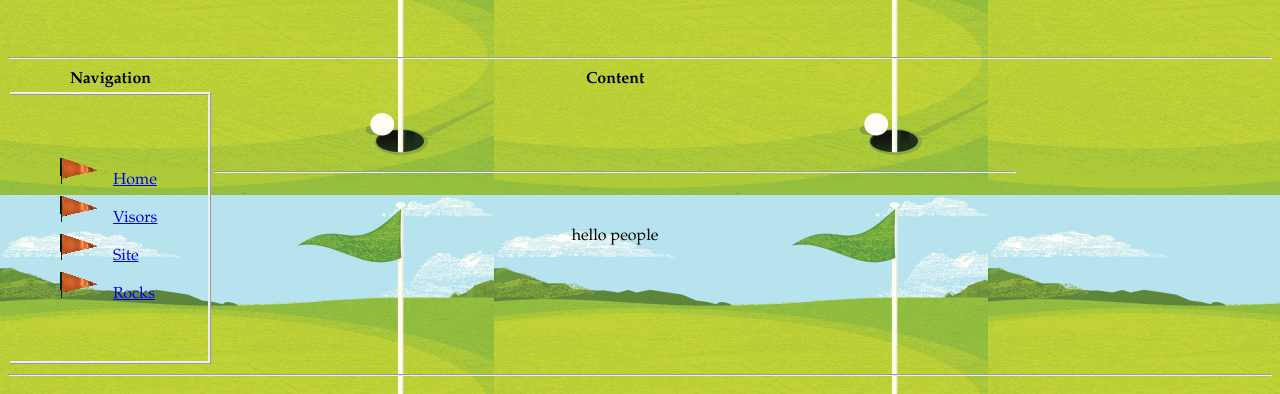
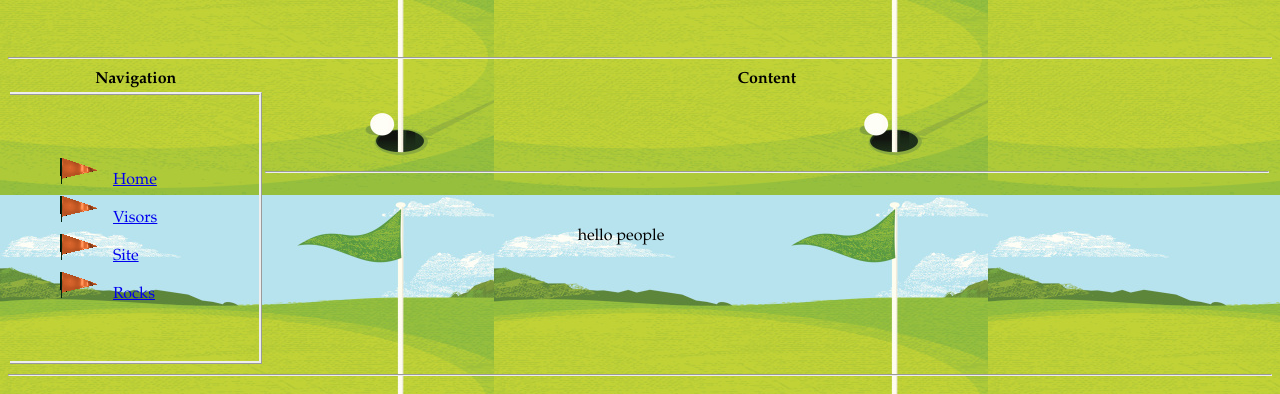
Before and after one commit to jibbodahibbo/FunkyBunchNonRails, a plain HTML site: page index.html in a window 1280 px wide. Shown: the part 152-546 px from the top of the page. Drawn offline with nearby package versions, Linux system fonts and the light colour scheme.

Commit message:
Fixed_Navbar

```diff
--- a/styles/styles.css
+++ b/styles/styles.css
@@ -30,7 +30,7 @@ padding:40px;
 
 .main{
 
-  width:80%;
+  width:100%;
 }
 
 .header{
@@ -43,6 +43,7 @@ width:100%;
 .content{
 padding:30px;
   text-align: center;
+  width:65%;
 }
 
 .footer{
```
